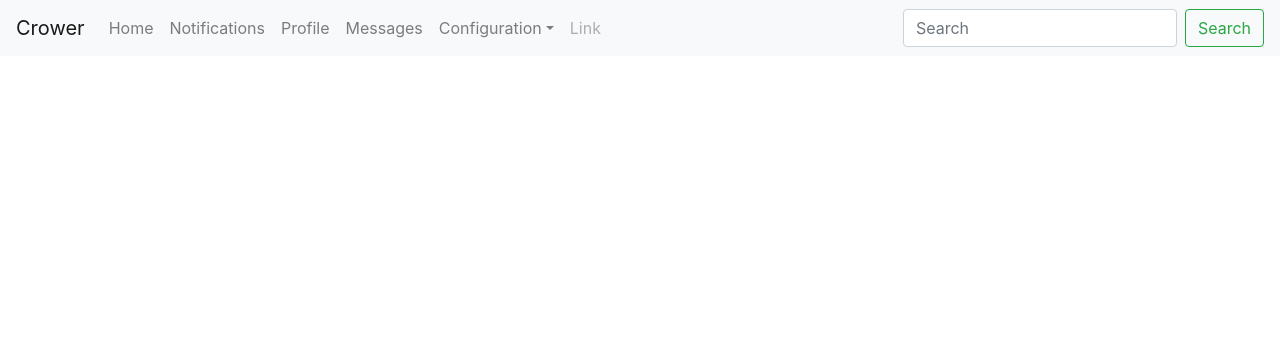
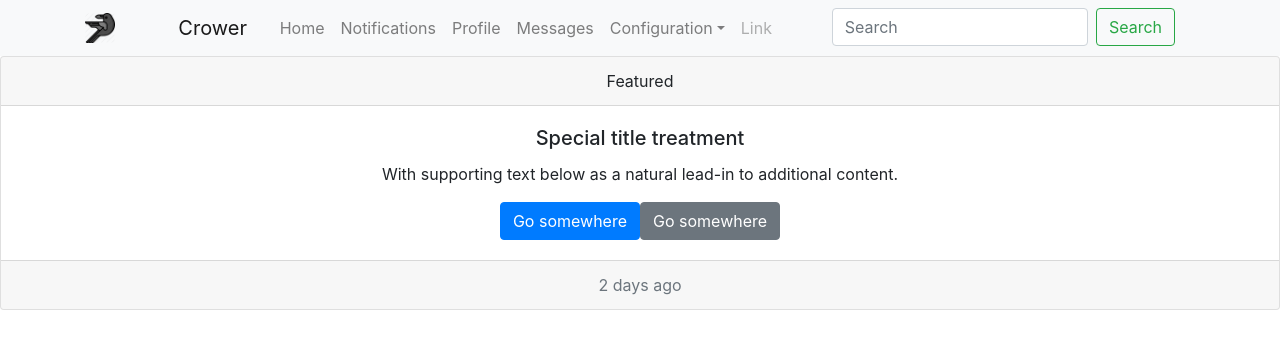
Before and after one commit to FSD0321STR/twitter, a React (Vite) app: page / in a window 1280 px wide. Shown: the top 348 px of the page. Built offline with nearby package versions, Linux system fonts and the light colour scheme.

Commit message:
Actualización Componentes

```diff
--- a/src/App.jsx
+++ b/src/App.jsx
@@ -1,11 +1,13 @@
 import React from "react";
 import Menu from "../src/components/template/menu/menu.jsx";
 import "bootstrap/dist/css/bootstrap.min.css";
+import Footer from "../src/components/template/footer/footer"
 
 function App() {
   return (
     <div>
       <Menu />
+      <Footer/>
     </div>
   );
 }
--- /dev/null
+++ b/src/components/template/footer/footer.jsx
@@ -0,0 +1,25 @@
+import React from "react";
+import {Card, Button} from 'react-bootstrap'
+
+
+function Footer() {
+
+    return(
+        <Card className="text-center">
+  <Card.Header>Featured</Card.Header>
+  <Card.Body>
+    <Card.Title>Special title treatment</Card.Title>
+    <Card.Text>
+      With supporting text below as a natural lead-in to additional content.
+    </Card.Text>
+    <Button variant="primary">Go somewhere</Button>
+    <Button variant="secondary">Go somewhere</Button>
+
+  </Card.Body>
+  <Card.Footer className="text-muted">2 days ago</Card.Footer>
+</Card>
+
+    )
+}
+
+export default Footer
--- a/src/components/template/menu/menu.jsx
+++ b/src/components/template/menu/menu.jsx
@@ -6,12 +6,37 @@ import {
   Form,
   FormControl,
   Button,
+  Container,
+  Row,
+  Col
 } from "react-bootstrap";
 
 function Menu() {
   return (
     <Navbar bg="light" expand="lg">
-      <Navbar.Brand href="#">Crower</Navbar.Brand>
+      <Container
+      margin-left = "30px"
+      >
+      <Row className="justify-content-md-center" >
+      <Col md={1} >
+      <Navbar.Brand href="/">
+      <img
+        src="../src/assets/images/logo.png"
+        width="30"
+        height="30"
+        className="d-inline-block align-top"
+      />
+      </Navbar.Brand>
+      </Col>
+
+      <Col md={1}>
+      <Navbar.Brand href="/">
+
+        <span>Crower</span>
+
+      </Navbar.Brand>
+      </Col>
+      <Col md={6}>
       <Navbar.Toggle aria-controls="navbarScroll" />
       <Navbar.Collapse id="navbarScroll">
         <Nav
@@ -19,7 +44,7 @@ function Menu() {
           style={{ maxHeight: "100px" }}
           navbarScroll
         >
-          <Nav.Link href="#action1">Home</Nav.Link>
+          <Nav.Link href="/">Home</Nav.Link>
           <Nav.Link href="#action2">Notifications</Nav.Link>
           <Nav.Link href="#action3">Profile</Nav.Link>
           <Nav.Link href="#action4">Messages</Nav.Link>
@@ -35,6 +60,10 @@ function Menu() {
             Link
           </Nav.Link>
         </Nav>
+        </Navbar.Collapse>
+        </Col>
+        <Col md={4} >
+        <Navbar.Collapse id="navbarScroll">
         <Form className="d-flex">
           <FormControl
             type="search"
@@ -45,6 +74,9 @@ function Menu() {
           <Button variant="outline-success">Search</Button>
         </Form>
       </Navbar.Collapse>
+      </Col>
+      </Row>
+      </Container>
     </Navbar>
   );
 }
```
Also changed, not shown: src/assets/images/logo.png (added), src/components/template/header/header.jsx (added), 1 other file (tests, documents, lock files or other folders).
